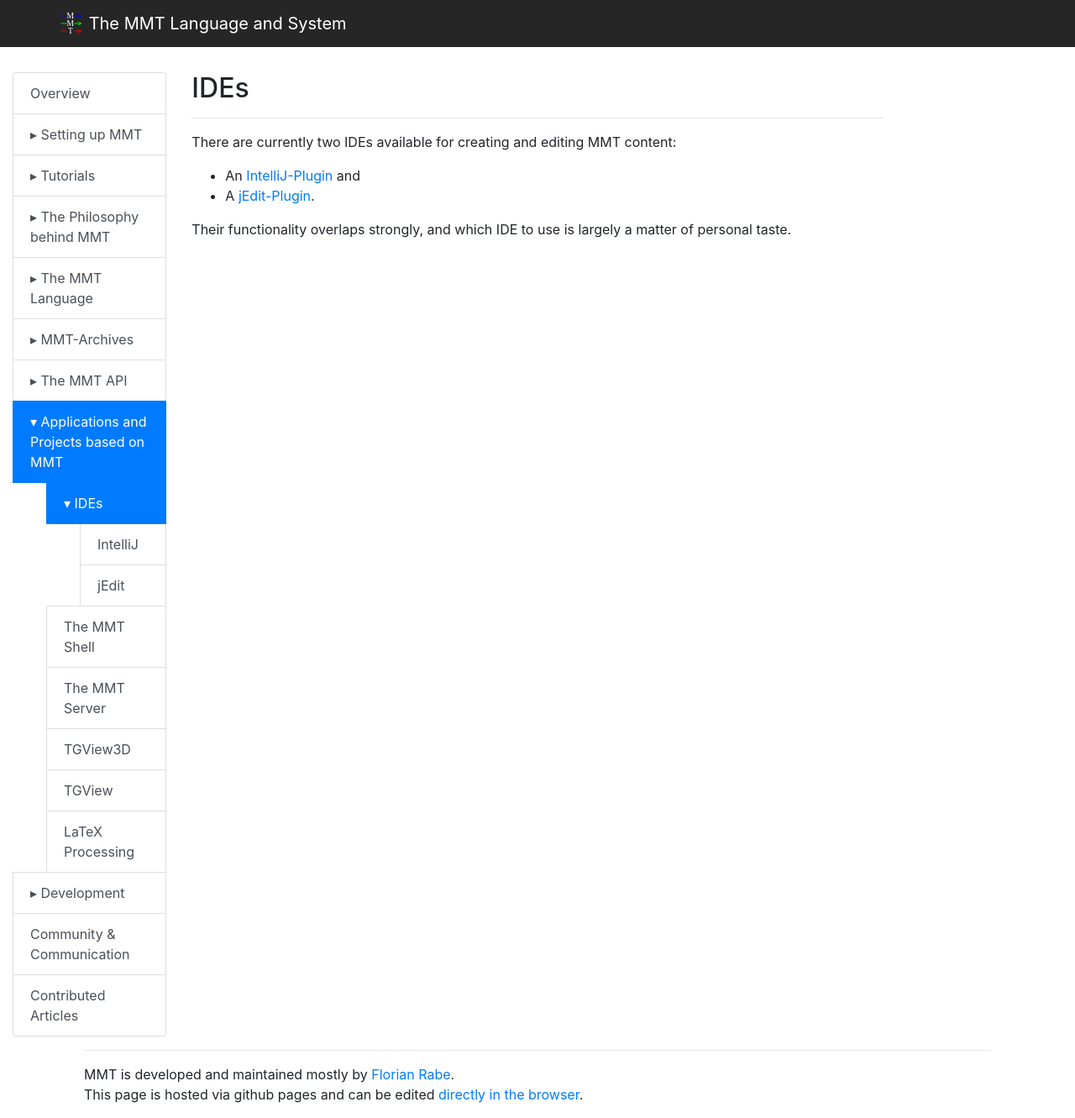
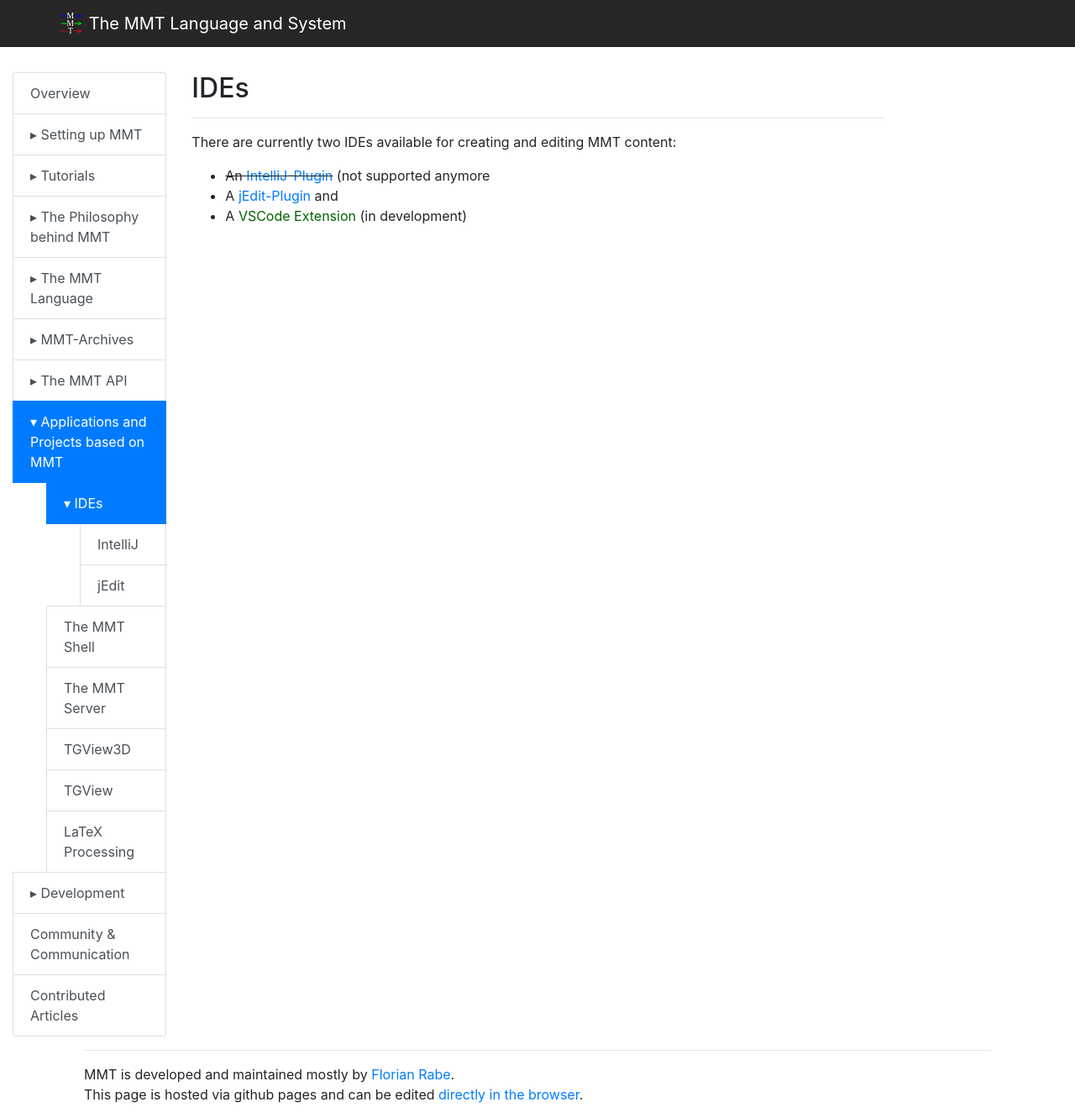
Before and after one commit to UniFormal/uniformal.github.io, a Jekyll site: the page built from doc/applications/ides.md, in a window 1280 px wide. Shown: the whole page at 84% size. Built offline with Jekyll 4.4.1, drawn with Linux system fonts in a browser that asks for light colours.

Commit message:
Update ides.md

```diff
--- a/doc/applications/ides.md
+++ b/doc/applications/ides.md
@@ -4,7 +4,6 @@ title: IDEs
 ---
 
 There are currently two IDEs available for creating and editing MMT content:
-* An [IntelliJ-Plugin](intellij) and
-* A [jEdit-Plugin](jedit).
-
-Their functionality overlaps strongly, and which IDE to use is largely a matter of personal taste.
+* ~~An [IntelliJ-Plugin](intellij)~~ (not supported anymore
+* A [jEdit-Plugin](jedit) and
+* A [VSCode Extension](https://github.com/UniFormal/VSCode-MMT) (in development)
```
